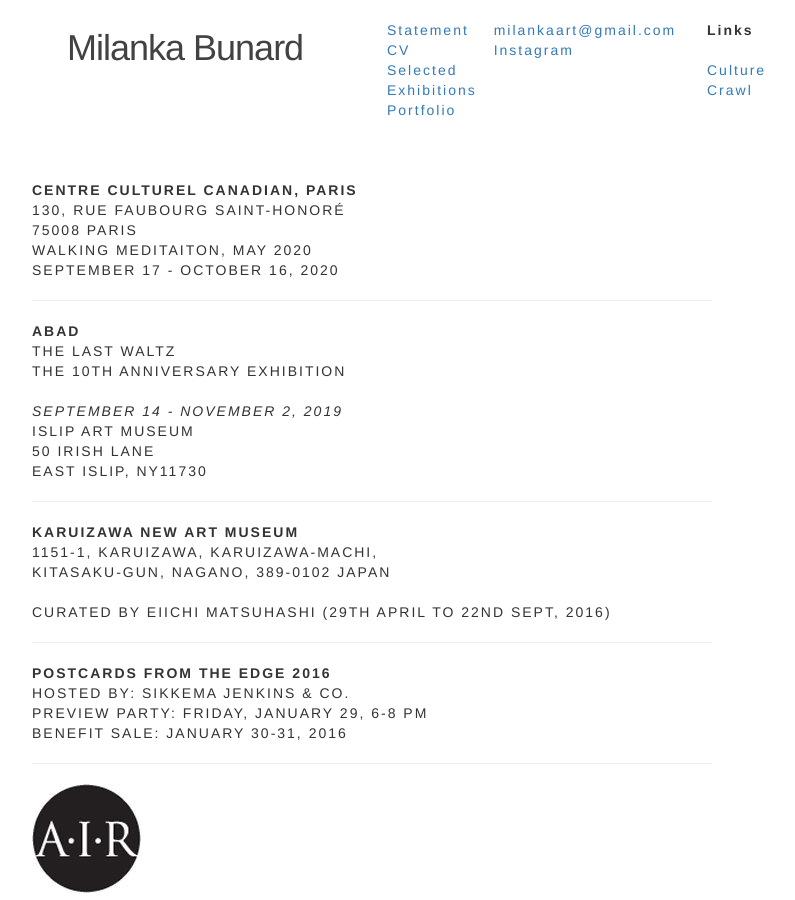
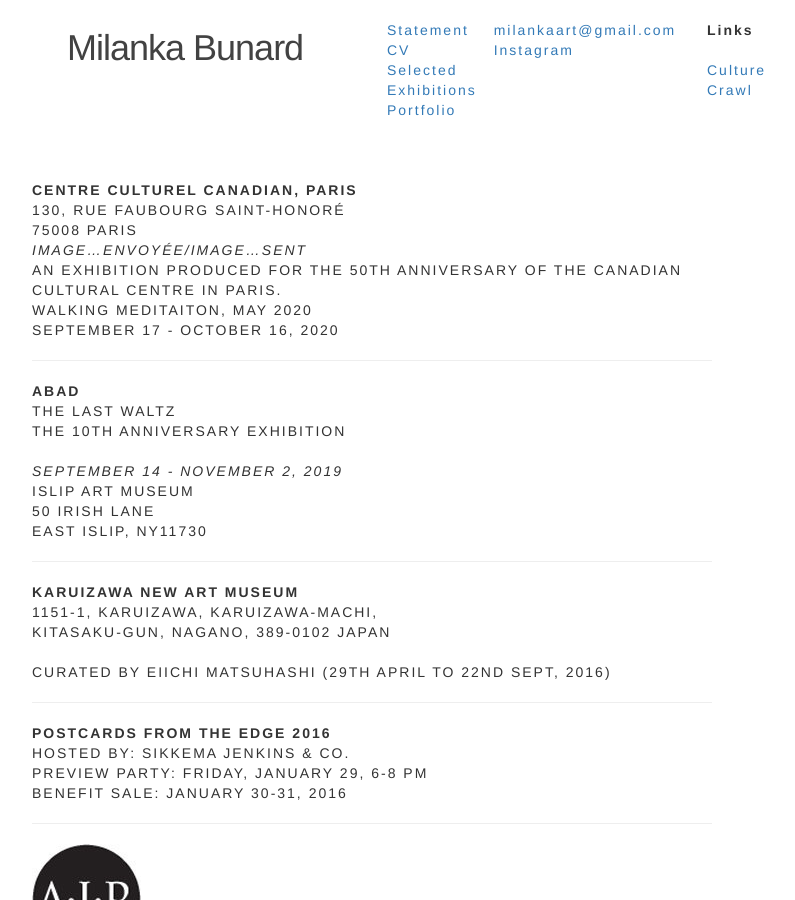
Before and after one commit to milankabunard/milankabunard.github.io, a Jekyll site: the page built from exhibitions.md, in a window 1280 px wide and 900 px high. Shown: the whole window, without its empty margins (268-1063 px from the left). Built offline with Jekyll 4.4.1, drawn with Linux system fonts in a browser that asks for light colours.

Commit message:
Update exhibitions.md

```diff
--- a/exhibitions.md
+++ b/exhibitions.md
@@ -8,6 +8,8 @@
 |----|
 |130, rue Faubourg Saint-Honoré|
 |75008 Paris|
+|_Image…envoyée/Image…sent_|
+|An exhibition produced for the 50th anniversary of the Canadian Cultural Centre in Paris. |
 |Walking Meditaiton, May 2020|
 |SEPTEMBER 17 - OCTOBER 16, 2020|
 
```
